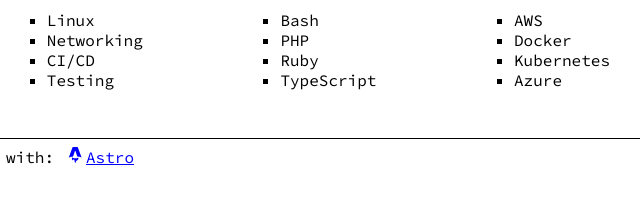
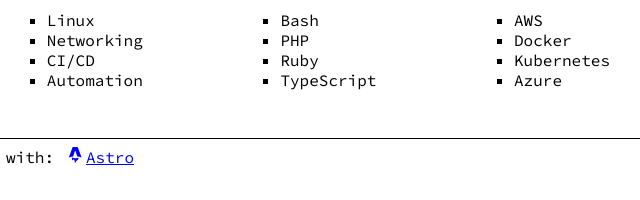
Before and after one commit to djmetzle/resume, an Astro site: page / in a window 1280 px wide. Shown: the part 922-1122 px from the top of the page, 98-738 px from the left. Built offline with nearby package versions, Linux system fonts and the light colour scheme; Astro itself is replaced by a stand-in of ours.

Commit message:
Update skills a bit

```diff
--- a/src/components/Skills.astro
+++ b/src/components/Skills.astro
@@ -9,7 +9,7 @@
 			<li>Linux</li>
 			<li>Networking</li>
 			<li>CI/CD</li>
-			<li>Testing</li>
+			<li>Automation</li>
 		</ul>
 	</div>
 	<div class="skill">
```
